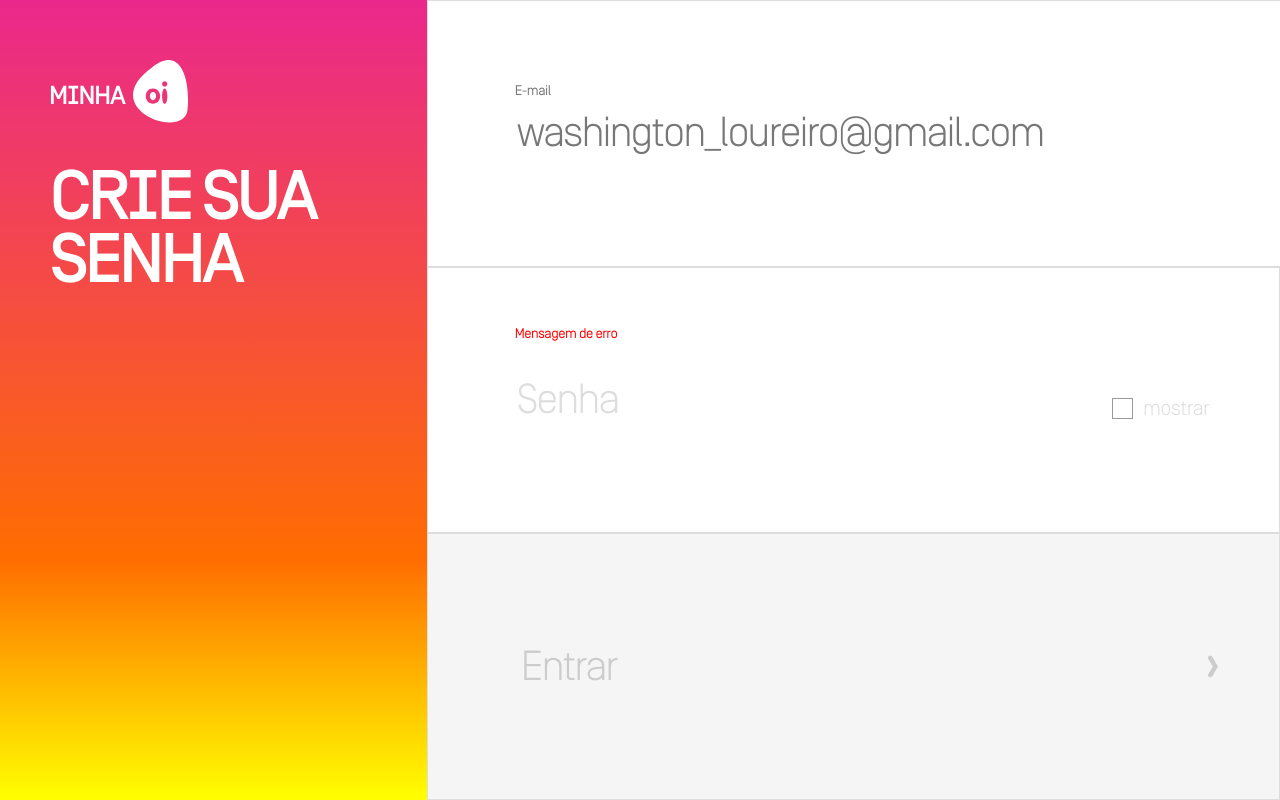
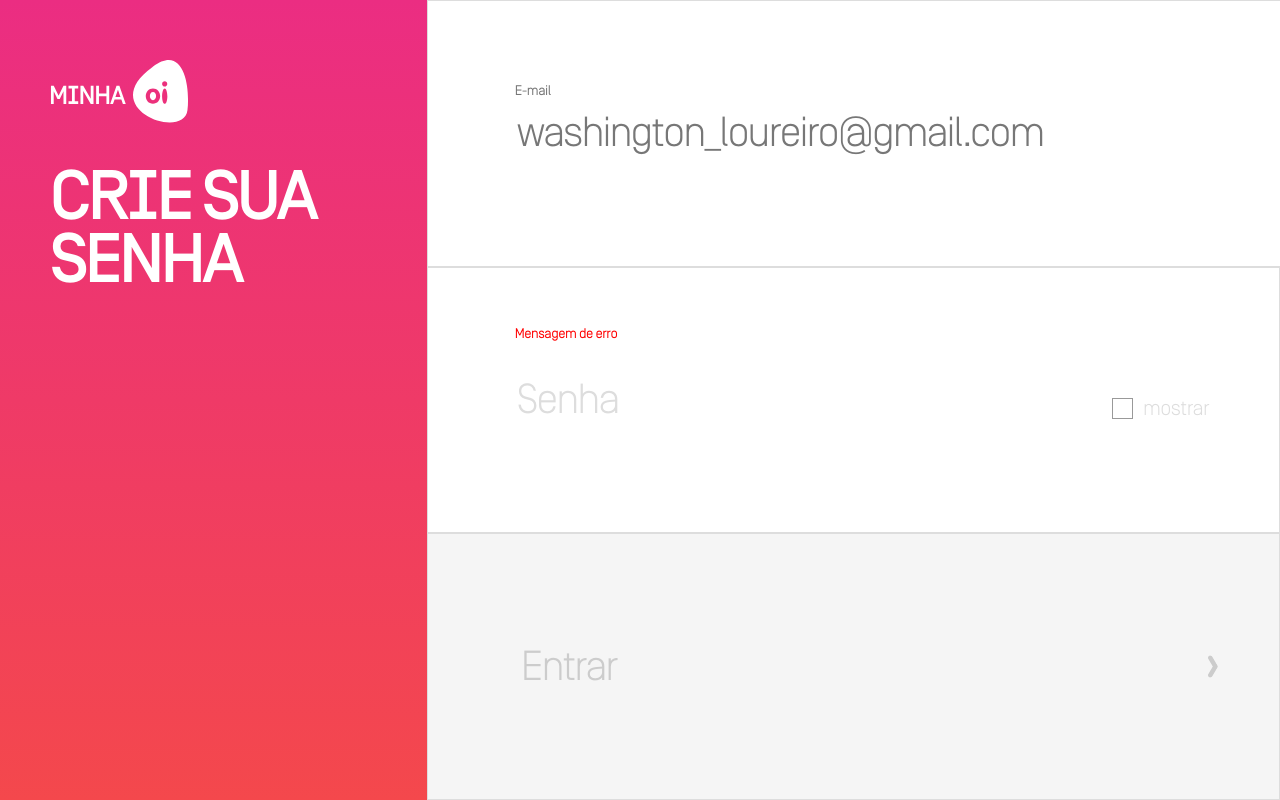
Before and after one commit to paulo101977/NewProjectOi2.0, a PHP site: page / in a window 1280 px wide. Run offline with PHP 8.4, Linux system fonts and the light colour scheme.

Commit message:
Fix background color

```diff
--- a/app/styles/main.css
+++ b/app/styles/main.css
@@ -29,7 +29,7 @@ body, html {
 
 .sidebar {
   height: 100vh !important;
-  background-image: linear-gradient(to bottom, #ea288c, #ff6d00 70%, #ffff00);
+  background-image: linear-gradient(to bottom, #EB2D82, #EF3A67 50%, #F4484C 100%) !important;
 }
 
 .img-mask{
```
